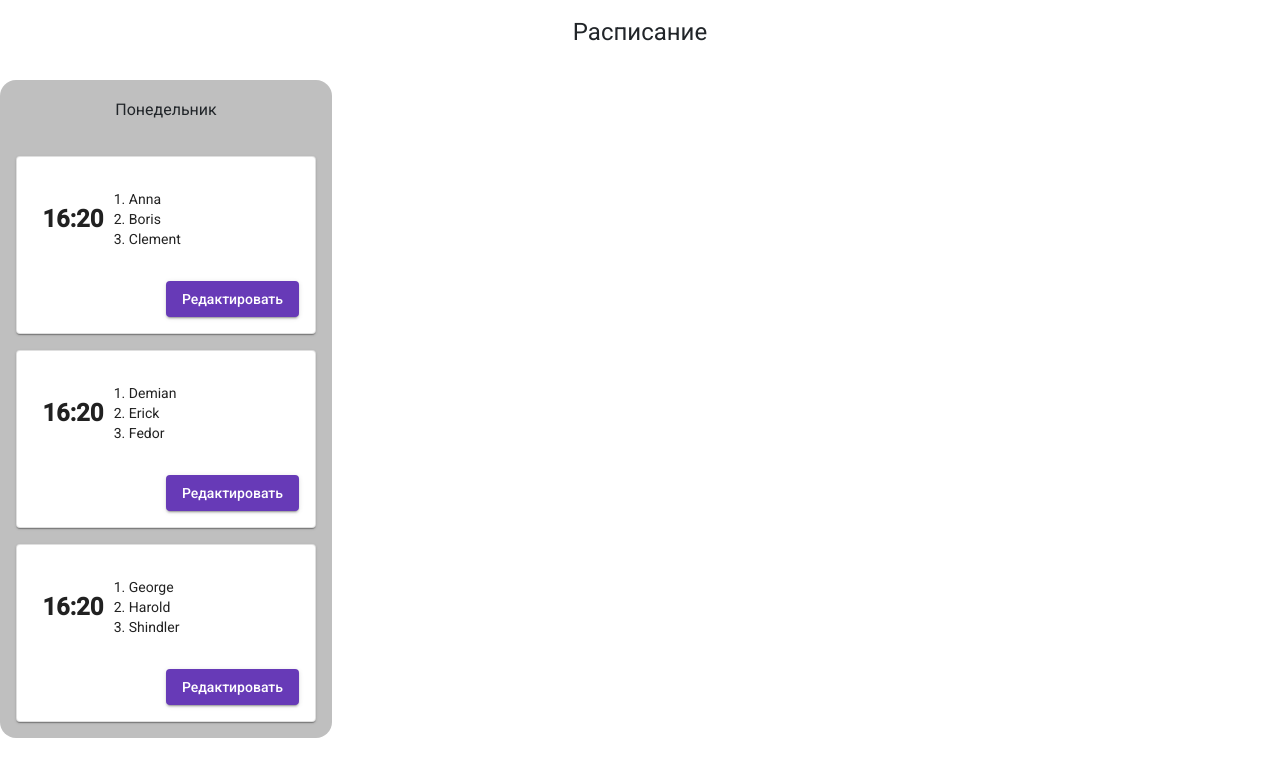
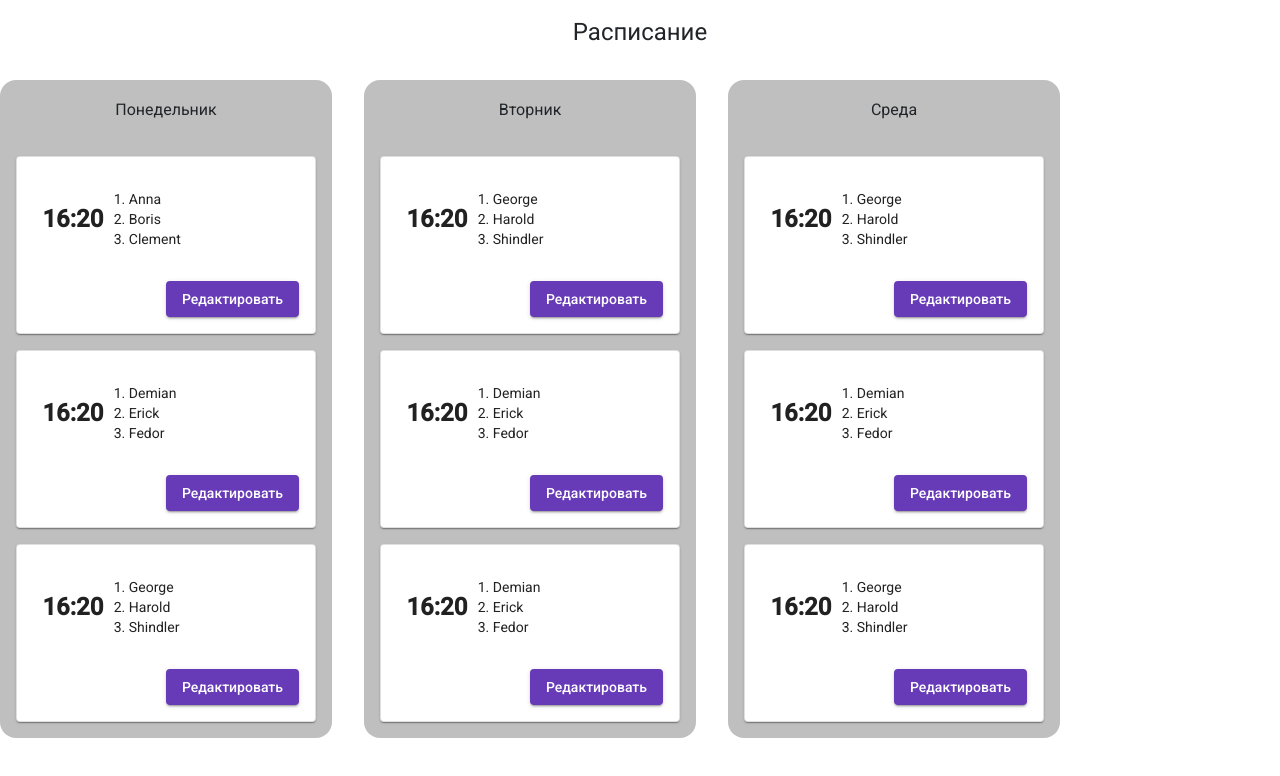
Before and after one commit to Smynay/angular-shedule-app, an Angular app: page /shedule in a window 1280 px wide. Shown: the top 776 px of the page. Built offline with nearby package versions, Linux system fonts and the light colour scheme.

Commit message:
Refactoring storageSystem

```diff
--- a/src/app/globalStorage.service.ts
+++ b/src/app/globalStorage.service.ts
@@ -1,30 +1,40 @@
 import { Injectable } from '@angular/core';
-import { ILesson } from './types/types';
+import { ILesson, IColumn } from './types/types';
 
 @Injectable({
   providedIn: 'root',
 })
 export class GlobalStorageService {
-  _storage: ILesson[] = [
+  _lessonsStorage: ILesson[] = [
     { time: '16:20', members: ['Anna', 'Boris', 'Clement'] },
     { time: '16:20', members: ['Demian', 'Erick', 'Fedor'] },
     { time: '16:20', members: ['George', 'Harold', 'Shindler'] },
   ];
 
-  getStorage() {
-    return this._storage;
+  _columnsStorage: IColumn[] = [
+    { title: 'Понедельник', cardsIndexes: [0, 1, 2] },
+    { title: 'Вторник', cardsIndexes: [2, 1, 1] },
+    { title: 'Среда', cardsIndexes: [2, 1, 2] },
+  ];
+
+  getColumnsStorage() {
+    return this._columnsStorage;
+  }
+
+  // Mb should delete this?
+  getLessonsStorage() {
+    return this._lessonsStorage;
   }
 
   getLessonCardByIndex(index) {
-    return this._storage[index];
+    return this._lessonsStorage[index];
   }
 
   setStorage(value) {
-    this._storage = value;
+    this._lessonsStorage = value;
   }
 
   setLessonCardByIndex(index, value) {
-    this._storage[index] = value;
-    console.log(this._storage, value);
+    this._lessonsStorage[index] = value;
   }
 }
--- a/src/app/shedule-column/shedule-column.component.html
+++ b/src/app/shedule-column/shedule-column.component.html
@@ -5,8 +5,11 @@
 
   <div
     class="column__item"
-    *ngFor="let card of columnData.cardsData; let i = index"
+    *ngFor="let cardIndex of columnData.cardsIndexes; let i = index"
   >
-    <app-lesson-card [cardData]="card" [cardIndex]="i"></app-lesson-card>
+    <app-lesson-card
+      [cardData]="cardsData[i]"
+      [cardIndex]="cardIndex"
+    ></app-lesson-card>
   </div>
 </div>
--- a/src/app/shedule-column/shedule-column.component.scss
+++ b/src/app/shedule-column/shedule-column.component.scss
@@ -6,10 +6,5 @@
   background: rgba(grey, 0.5);
   gap: 1rem;
   padding: 1rem;
-  margin-left: 2rem;
   border-radius: 1rem;
-
-  &:first-child {
-    margin: 0;
-  }
 }
--- a/src/app/shedule-column/shedule-column.component.ts
+++ b/src/app/shedule-column/shedule-column.component.ts
@@ -1,3 +1,4 @@
+import { GlobalStorageService } from './../globalStorage.service';
 import { Component, Input, OnInit } from '@angular/core';
 
 import { IColumn } from './../types/types';
@@ -10,7 +11,13 @@ import { IColumn } from './../types/types';
 export class SheduleColumnComponent implements OnInit {
   @Input() columnData: IColumn;
 
-  constructor() {}
+  cardsData;
 
-  ngOnInit(): void {}
+  constructor(private _storage: GlobalStorageService) {}
+
+  ngOnInit(): void {
+    this.cardsData = this.columnData.cardsIndexes.map((index) =>
+      this._storage.getLessonCardByIndex(index)
+    );
+  }
 }
--- a/src/app/shedule/shedule.component.html
+++ b/src/app/shedule/shedule.component.html
@@ -2,7 +2,11 @@
   <div class="board__bar"><h1 class="text-center">Расписание</h1></div>
   <div class="board__wrapper d-flex flex-grow-1">
     <div class="board__columns d-flex flex-grow-1">
-      <app-shedule-column [columnData]="firstColumn"></app-shedule-column>
+      <app-shedule-column
+        class="board__column"
+        *ngFor="let columnData of columnsData"
+        [columnData]="columnData"
+      ></app-shedule-column>
     </div>
   </div>
 </div>
--- a/src/app/shedule/shedule.component.scss
+++ b/src/app/shedule/shedule.component.scss
@@ -6,4 +6,12 @@
   &__wrapper {
     overflow-x: auto;
   }
+
+  &__column {
+    margin-left: 2rem;
+
+    &:first-child {
+      margin: 0;
+    }
+  }
 }
--- a/src/app/shedule/shedule.component.ts
+++ b/src/app/shedule/shedule.component.ts
@@ -1,9 +1,4 @@
 import { Component, OnInit } from '@angular/core';
-import {
-  CdkDragDrop,
-  moveItemInArray,
-  transferArrayItem,
-} from '@angular/cdk/drag-drop';
 
 import { GlobalStorageService } from '../globalStorage.service';
 
@@ -13,37 +8,11 @@ import { GlobalStorageService } from '../globalStorage.service';
   styleUrls: ['./shedule.component.scss'],
 })
 export class SheduleComponent implements OnInit {
-  cardsData;
-  firstColumn;
+  columnsData;
 
-  constructor(private storage: GlobalStorageService) {}
+  constructor(private _storage: GlobalStorageService) {}
 
   ngOnInit(): void {
-    this.cardsData = this.storage.getStorage();
-    this.firstColumn = {
-      title: 'Понедельник',
-      cardsData: this.cardsData,
-    };
-  }
-
-  todo = ['Get to work', 'Pick up groceries', 'Go home', 'Fall asleep'];
-
-  done = ['Get up', 'Brush teeth', 'Take a shower', 'Check e-mail', 'Walk dog'];
-
-  drop(event: CdkDragDrop<string[]>) {
-    if (event.previousContainer === event.container) {
-      moveItemInArray(
-        event.container.data,
-        event.previousIndex,
-        event.currentIndex
-      );
-    } else {
-      transferArrayItem(
-        event.previousContainer.data,
-        event.container.data,
-        event.previousIndex,
-        event.currentIndex
-      );
-    }
+    this.columnsData = this._storage.getColumnsStorage();
   }
 }
--- a/src/app/types/types.ts
+++ b/src/app/types/types.ts
@@ -5,5 +5,5 @@ export interface ILesson {
 
 export interface IColumn {
   title: string;
-  cardsData: ILesson[];
+  cardsIndexes: number[];
 }
```
